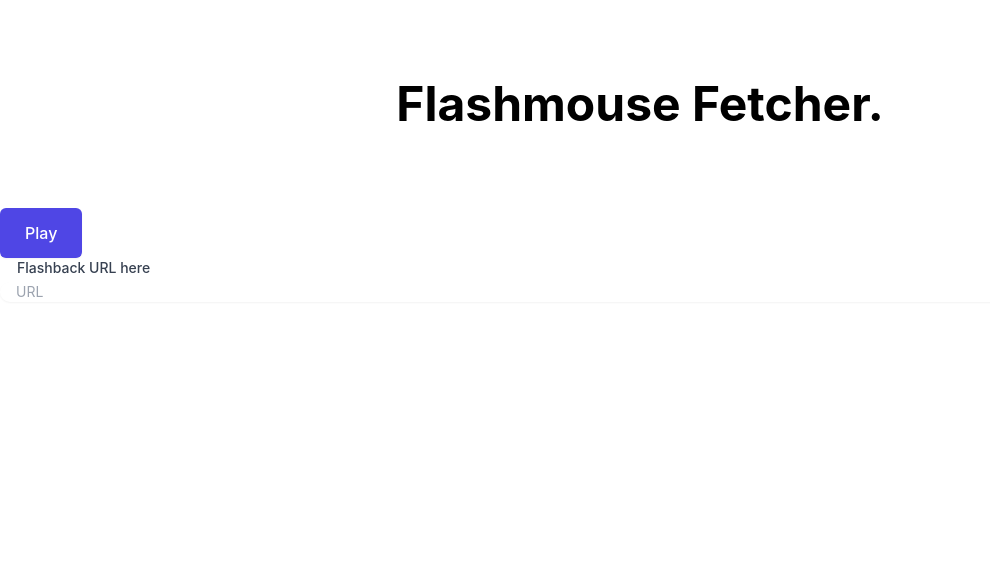
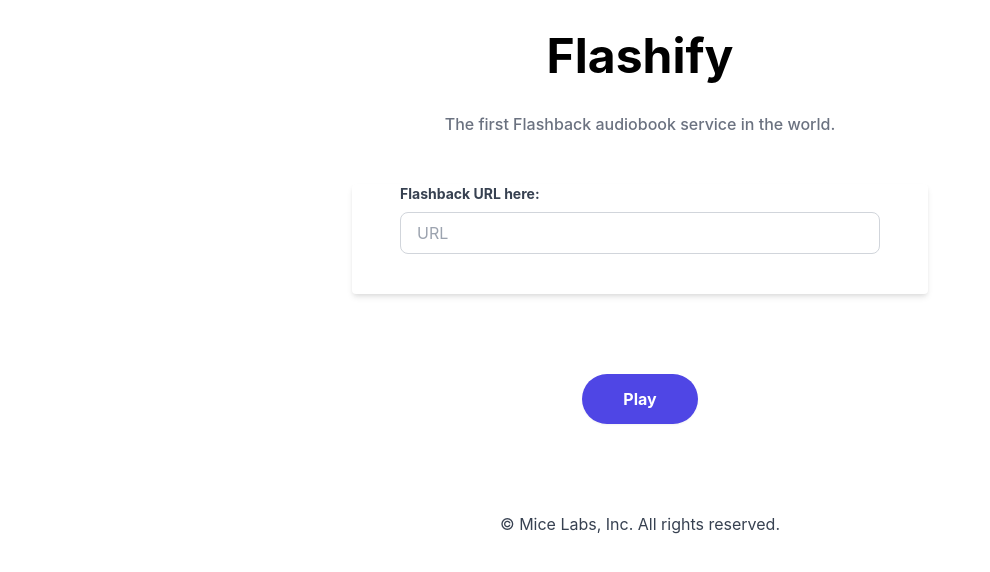
Before and after one commit to antonsjoo/flashback-to-speech, a React (Create React App) app in the folder flashback-to-speech/: page / in a window 1280 px wide. Shown: the top 572 px of the page, without its empty margins (0-990 px from the left). Built offline with nearby package versions, Linux system fonts and the light colour scheme.

Commit message:
alot of changes lol

```diff
--- a/flashback-to-speech/package.json
+++ b/flashback-to-speech/package.json
@@ -3,12 +3,16 @@
   "version": "0.1.0",
   "private": true,
   "dependencies": {
+    "@emotion/react": "^11.4.1",
+    "@emotion/styled": "^11.3.0",
+    "@mui/material": "^5.0.2",
     "@testing-library/jest-dom": "^5.11.4",
     "@testing-library/react": "^11.1.0",
     "@testing-library/user-event": "^12.1.10",
     "react": "^17.0.2",
     "react-dom": "^17.0.2",
     "react-scripts": "^4.0.3",
+    "rebass": "^4.0.7",
     "web-vitals": "^1.0.1"
   },
   "scripts": {
--- a/flashback-to-speech/public/index.html
+++ b/flashback-to-speech/public/index.html
@@ -9,6 +9,12 @@
       name="description"
       content="Web site created using create-react-app"
     />
+    <script
+      src="https://cdnjs.cloudflare.com/ajax/libs/grommet/1.3.4/grommet.min.js"
+      integrity="sha512-YHDO5Y7/fCgSePe67wqXXpJ9tJI137pQQArvd3E/frurfEW44ZtF5pbZQmQw7zXkyn83AToXX1dynXqq1gI9bg=="
+      crossorigin="anonymous"
+      referrerpolicy="no-referrer"
+    ></script>
     <link rel="apple-touch-icon" href="%PUBLIC_URL%/logo192.png" />
     <link
       href="https://unpkg.com/tailwindcss@^2/dist/tailwind.min.css"
--- a/flashback-to-speech/src/App.js
+++ b/flashback-to-speech/src/App.js
@@ -1,17 +1,28 @@
 import PlayPause from "./PlayPause";
 import URLfetcher from "./URLfetcher";
-
 
 function App() {
   return (
     <div>
-    <h1 className="text-5xl text-center p-20 font-bold">Flashmouse Fetcher.</h1>
+      <h1 className="text-5xl text-center py-7 m-1 font-bold">Flashify</h1>
+      <h2 className="text-1xl text-center pb-10 font-medium text-gray-500">
+        The first Flashback audiobook service in the world.
+      </h2>
+      <URLfetcher />
       <PlayPause />
-      <URLfetcher />
+      <footer className="bg-white">
+        <div className="max-w-7xl mx-auto py-12 px-4 sm:px-6 md:flex md:items-center md:justify-center lg:px-8">
+          <div className="mt-8 md:mt-0 md:order-1">
+            <p className="text-center text-base text-gray-700">
+              &copy; Mice Labs, Inc. All rights reserved.
+            </p>
+          </div>
+        </div>
+      </footer>
     </div>
   );
 }
 
-console.log("hello world boys, nu händer det")
+console.log("hello world boys, nu händer det");
 
 export default App;
--- a/flashback-to-speech/src/PlayPause.js
+++ b/flashback-to-speech/src/PlayPause.js
@@ -1,14 +1,14 @@
-import React from "react";
-
 function PlayPause() {
   return (
-    <div>
-      <button
-        type="button"
-        class="d-flex items-center px-6 py-3 border border-transparent text-base font-medium rounded-md shadow-sm text-white bg-indigo-600 hover:bg-indigo-700 focus:outline-none focus:ring-2 focus:ring-offset-2 focus:ring-indigo-500"
-      >
-        Play
-      </button>
+    <div className="flex items-center justify-center p-10">
+      <span>
+        <button
+          type="button"
+          className="px-10 py-3 border border-transparent text-base font-medium rounded-full shadow-sm text-white bg-indigo-600 hover:bg-indigo-700 font-bold"
+        >
+          Play
+        </button>
+      </span>
     </div>
   );
 }
--- a/flashback-to-speech/src/URLfetcher.js
+++ b/flashback-to-speech/src/URLfetcher.js
@@ -1,15 +1,38 @@
-
 import React from "react";
 
-function URLfetcher() {
-  return (
-    <div>
-  <label for="name" class="ml-px pl-4 block text-sm font-medium text-gray-700">Flashback URL here</label>
-  <div class="mt-1">
-    <input type="text" name="name" id="name" class="shadow-sm focus:ring-indigo-500 focus:border-indigo-500 block w-full sm:text-sm border-gray-300 px-4 rounded-full" placeholder="URL"></input>
-  </div>
-</div>
-  );
+class URLfetcher extends React.Component {
+  state = {
+    URL: "",
+  };
+
+  setValue = (fieldName) => (evt) =>
+    this.setState({ [fieldName]: evt.target.value });
+
+  render() {
+    const { url } = this.state;
+    return (
+      <div className="pt-30">
+        <form className="bg-white shadow-md rounded px-10 pt- pb-8 mb-10 max-w-md mx-auto sm:max-w-xl">
+          <div className="m-2">
+            <label
+              className="block text-gray-700 text-sm font-bold mb-2"
+              htmlFor="url"
+            >
+              Flashback URL here:
+            </label>
+            <input
+              className="bg-white focus:outline-none focus:shadow-outline border border-gray-300 rounded-lg py-2 px-4 block w-full appearance-none leading-normal"
+              type="url"
+              id="url"
+              onChange={this.setValue("url")}
+              value={url}
+              placeholder="URL"
+            />
+          </div>
+        </form>
+      </div>
+    );
+  }
 }
 
 export default URLfetcher;
```
Also changed, not shown: 2 other files (tests, documents, lock files or other folders).
